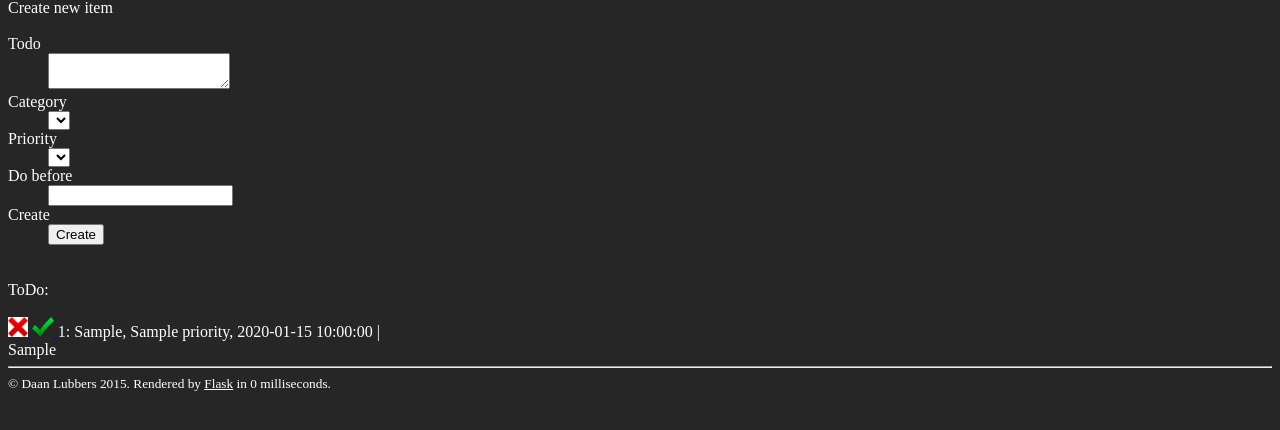
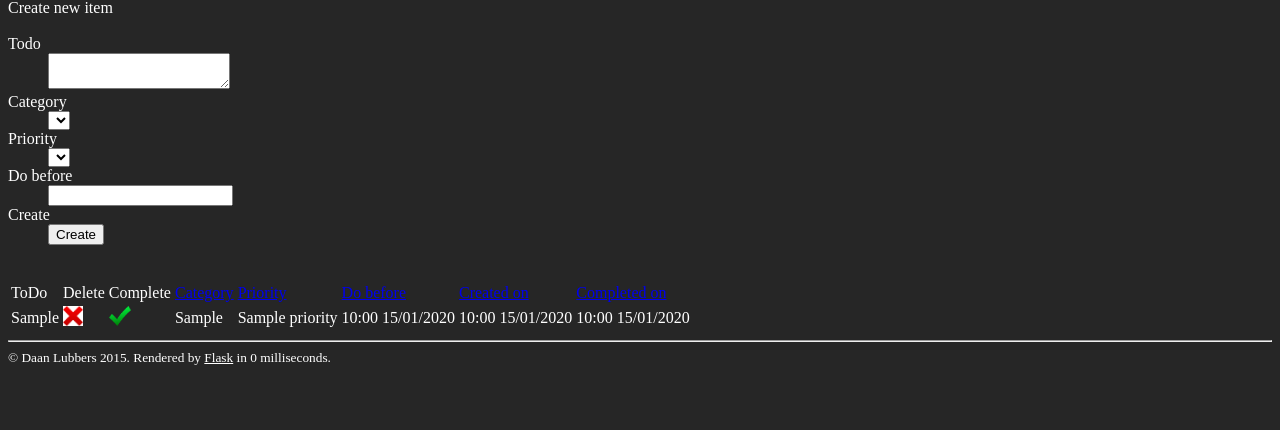
Before and after one commit to Daan4/website, a Flask app: template app/mod_todo/templates/todo.html in a window 1280 px wide. Shown: the part 58-488 px from the top of the page. Run offline with Flask 2, Linux system fonts and the light colour scheme; tables that the repository leaves empty hold one stand-in row (values such as "Sample post"); the template is opened without the code that fills it: values that come from a table or form of the project are taken from there, most other values are stand-ins (such as "Sample title", 1, 10 or a date in 2020); lists and menus that the app fills with data are empty; parts of the project's set-up code (start-up, migrations or seed data) failed here and were passed over; some libraries are stand-ins or nearby versions.

Commit message:
Small style changes and implemented orderby and order request args in the templates

```diff
--- a/app/mod_todo/static/todo_style.css
+++ b/app/mod_todo/static/todo_style.css
@@ -2,10 +2,12 @@ div#todo_items {
     display: inline;
 }
 
-div.open_todo_item {
+.open_todo_item {
     color: white;
+    display: inline;
 }
 
-div.completed_todo_item {
+.completed_todo_item {
     color: green;
+    display: inline;
 }
--- a/app/mod_todo/templates/todo.html
+++ b/app/mod_todo/templates/todo.html
@@ -1,4 +1,7 @@
-{% from "macros.html" import render_field %}
+{% macro get_href(orderby=None, order=None, delete=None, complete=None) %}
+    {{ url_for('todo.index', delete=delete, complete=complete, orderby=orderby, order=order) }}
+{% endmacro %}
+{% from "macros.html" import render_field, render_datetime %}
 {% extends "base.html" %}
 {% block content %}
     <link rel="stylesheet" type="text/css" href="{{ url_for('todo.static', filename='todo_style.css') }}">
@@ -9,25 +12,38 @@
             {% for field in form %}
                 {{ render_field(field) }}
             {% endfor %}
-        </form>
+        </form><br><br>
     {% endif %}
-    <br><br>
-    ToDo:<br><br>
     <div id="todo_items">
+        <table>
+            <tr>
+                <td>ToDo</td>
+                <td>Delete</td>
+                <td>Complete</td>
+                <td><a href="{{ get_href('category', 'asc') }}">Category</a></td>
+                <td><a href="{{ get_href('priority', 'asc') }}">Priority</a></td>
+                <td><a href="{{ get_href('do_before', 'asc') }}">Do before</a></td>
+                <td><a href="{{ get_href('created_on', 'asc') }}">Created on</a></td>
+                <td><a href="{{ get_href('completed_on', 'asc') }}">Completed on</a></td>
+            </tr>
         {% for item in todo_items %}
-            <a href="{{ url_for('todo.index', delete=item.id) }}">
-                <img src="{{ url_for('static', filename='red_x.png') }}" height = 20px>
-            </a>
-            <a href="{{ url_for('todo.index', complete=item.id) }}">
-                <img src="{{ url_for('static', filename='green_check.png') }}" height = 20px>
-            </a>
-            {{ item.id }}:
-            {{ item.get_category() }},
-            {{ item.get_priority() }}{% if item.do_before %},
-            {{ item.do_before }}{% endif %} |
-            <div class="{{ 'open_todo_item' if not item.closed_on else 'completed_todo_item' }}">
-                {{ item.todo }}<br>
-            </div>
+            <tr>
+                <td class="{{ 'open_todo_item' if not item.completed_on else 'completed_todo_item' }}">
+                    {{ item.todo }}
+                </td>
+                <td><a href="{{ get_href(request.args.get('orderby'), request.args.get('order'), item.id) }}">
+                    <img src="{{ url_for('static', filename='red_x.png') }}" height = 20px>
+                </a></td>
+                <td><a href="{{ get_href(request.args.get('orderby'), request.args.get('order'), complete=item.id) }}">
+                    <img src="{{ url_for('static', filename='green_check.png') }}" height = 20px>
+                </a></td>
+                <td>{{ item.get_category() }}</td>
+                <td>{{ item.get_priority() }}</td>
+                <td>{{ render_datetime(item.do_before) if item.do_before else '' }}</td>
+                <td>{{ render_datetime(item.date_created) }}</td>
+                <td>{{ render_datetime(item.completed_on) if item.completed_on else '' }}</td>
+            </tr>
         {% endfor %}
+        </table>
     </div>
 {% endblock %}
--- a/app/templates/macros.html
+++ b/app/templates/macros.html
@@ -1,5 +1,5 @@
 {% macro render_field(field) %}
-    {% if field.name != "csrf_token" %}
+    {% if field.name != 'csrf_token' %}
         <dt>{{ field.label }}
         <dd>{{ field(**kwargs) }}
         {% if field.errors %}
@@ -12,3 +12,8 @@
         </dd>
     {% endif %}
 {% endmacro %}
+
+
+{% macro render_datetime(datetime) %}
+    {{ datetime.strftime('%H:%M %d/%m/%Y') }}
+{% endmacro %}
```
